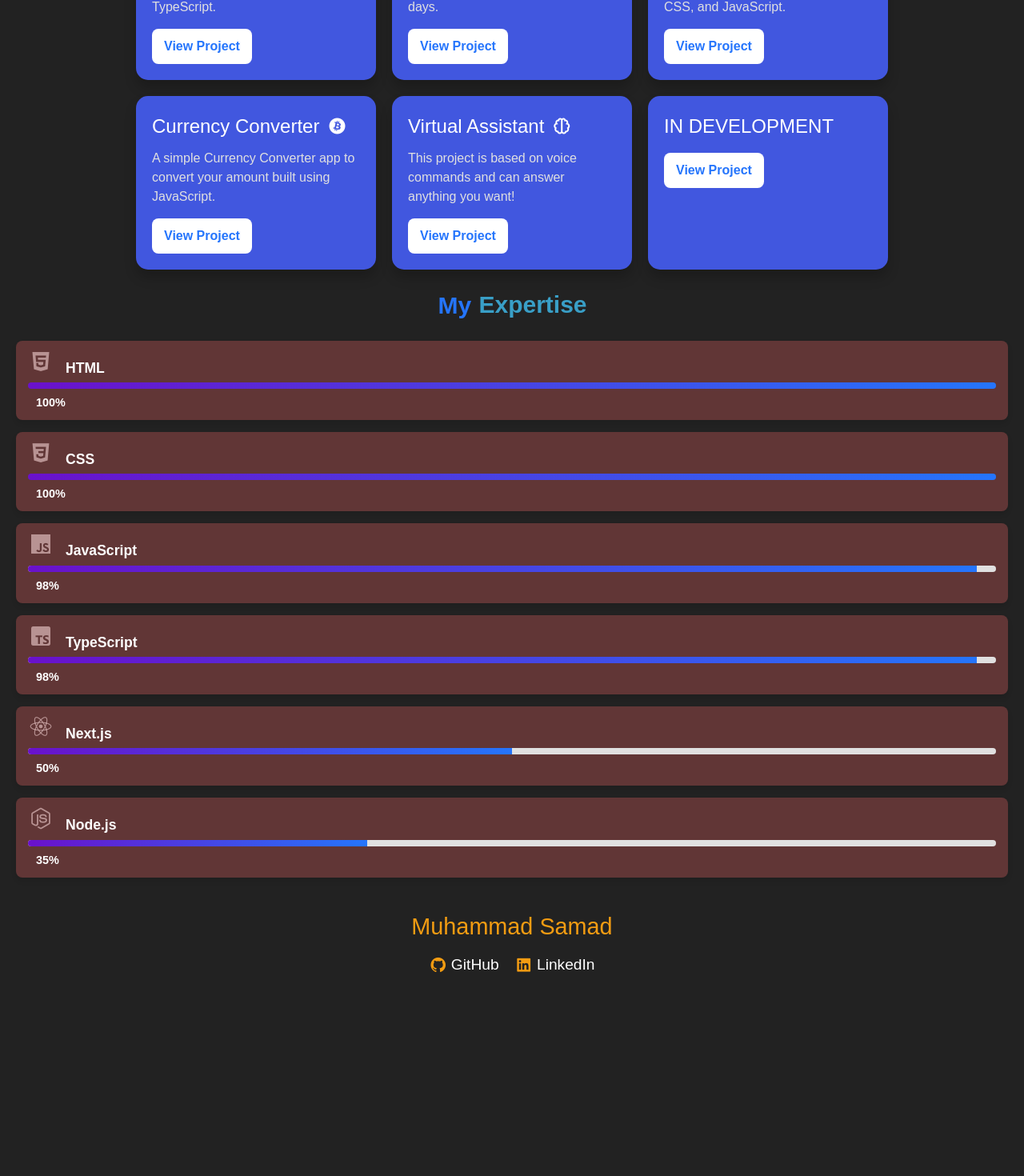
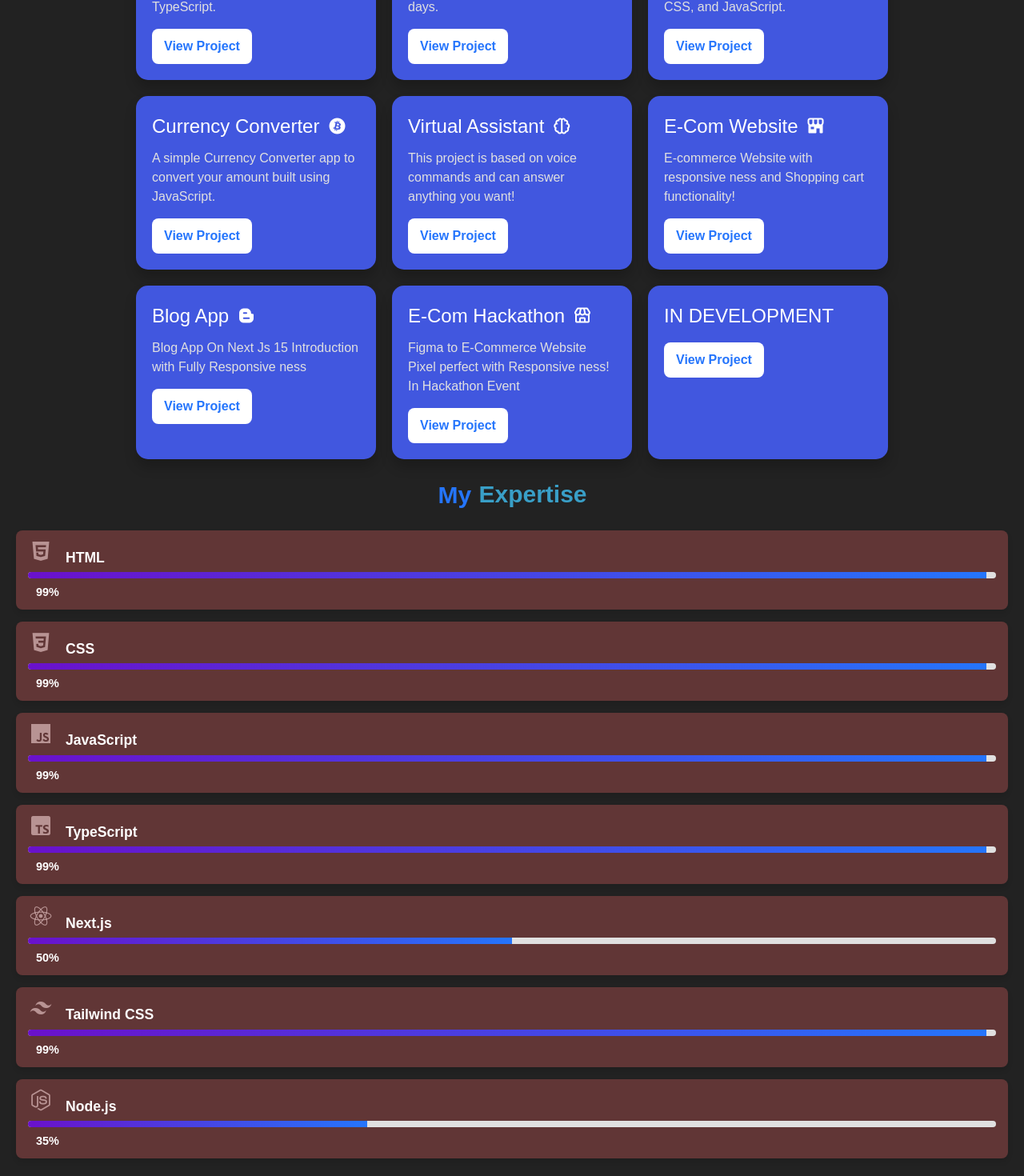
Before and after one commit to MuhammadSamad30/Portfolio-Next.js, a Next.js app: page / in a window 1280 px wide. Shown: the part 1257-2727 px from the top of the page at 80% size. Before the commit the page ends 2498 px from the top, so only its background shows below. Built offline with nearby package versions, Linux system fonts and the light colour scheme.

Commit message:
Portfolio-Next.js

```diff
--- a/components/Project.tsx
+++ b/components/Project.tsx
@@ -34,6 +34,24 @@
     </div>
 
     <div id="project project-6">
+      <h3>E-Com Website <i className='bx bxs-store-alt'></i></h3>
+      <p>E-commerce Website with responsive ness and Shopping cart functionality!</p>
+      <a href="https://e-commerce-website-by-samad.vercel.app/" target="_blank" rel="noopener noreferrer" id="project-link">View Project</a>
+    </div>
+
+    <div id="project project-7">
+      <h3>Blog App <i className='bx bxl-blogger'></i></h3>
+      <p>Blog App On Next Js 15 Introduction with Fully Responsive ness</p>
+      <a href="https://basic-blog-app-by-samad.vercel.app/" target="_blank" rel="noopener noreferrer" id="project-link">View Project</a>
+    </div>
+
+    <div id="project project-8">
+      <h3>E-Com Hackathon <i className='bx bx-store'></i></h3>
+      <p>Figma to E-Commerce Website Pixel perfect with Responsive ness! In Hackathon Event</p>
+      <a href="https://e-commerce-hackathon-by-samad.vercel.app/" target="_blank" rel="noopener noreferrer" id="project-link">View Project</a>
+    </div>
+
+    <div id="project project-9">
       <h3>IN DEVELOPMENT</h3>
       <p></p>
       <a href="#" target="_blank" rel="noopener noreferrer" id="project-link">View Project</a>
--- a/components/Skills.tsx
+++ b/components/Skills.tsx
@@ -30,10 +30,10 @@
               ref={(el) => {
                 if (el) skillRefs.current[0] = el;
               }}
-              data-percentage="100%"
+              data-percentage="99%"
             ></div>
           </div>
-          <span id="skillPercentage">100%</span>
+          <span id="skillPercentage">99%</span>
         </div>
       </div>
 
@@ -47,10 +47,10 @@
               ref={(el) => {
                 if (el) skillRefs.current[1] = el;
               }}
-              data-percentage="100%"
+              data-percentage="99%"
             ></div>
           </div>
-          <span id="skillPercentage">100%</span>
+          <span id="skillPercentage">99%</span>
         </div>
       </div>
 
@@ -64,10 +64,10 @@
               ref={(el) => {
                 if (el) skillRefs.current[2] = el;
               }}
-              data-percentage="98%"
+              data-percentage="99%"
             ></div>
           </div>
-          <span id="skillPercentage">98%</span>
+          <span id="skillPercentage">99%</span>
         </div>
       </div>
 
@@ -81,10 +81,10 @@
               ref={(el) => {
                 if (el) skillRefs.current[3] = el;
               }}
-              data-percentage="98%"
+              data-percentage="99%"
             ></div>
           </div>
-          <span id="skillPercentage">98%</span>
+          <span id="skillPercentage">99%</span>
         </div>
       </div>
 
@@ -96,7 +96,7 @@
             <div
               id="skillLevel"
               ref={(el) => {
-                if (el) skillRefs.current[5] = el;
+                if (el) skillRefs.current[4] = el;
               }}
               data-percentage="50%"
             ></div>
@@ -107,13 +107,31 @@
 
       <div id="skillItem">
         <div id="skillInfo">
+        <i className='bx bxl-tailwind-css'></i>
+          <span id="skillName">Tailwind CSS</span>
+          <div id="skillBar">
+            <div
+              id="skillLevel"
+              ref={(el) => {
+                if (el) skillRefs.current[5] = el;
+              }}
+              data-percentage="99%"
+            ></div>
+          </div>
+          <span id="skillPercentage">99%</span>
+        </div>
+      </div>
+
+
+      <div id="skillItem">
+        <div id="skillInfo">
         <i className="bx bxl-nodejs icon"></i>
           <span id="skillName">Node.js</span>
           <div id="skillBar">
             <div
               id="skillLevel"
               ref={(el) => {
-                if (el) skillRefs.current[4] = el;
+                if (el) skillRefs.current[6] = el;
               }}
               data-percentage="35%"
             ></div>
```
